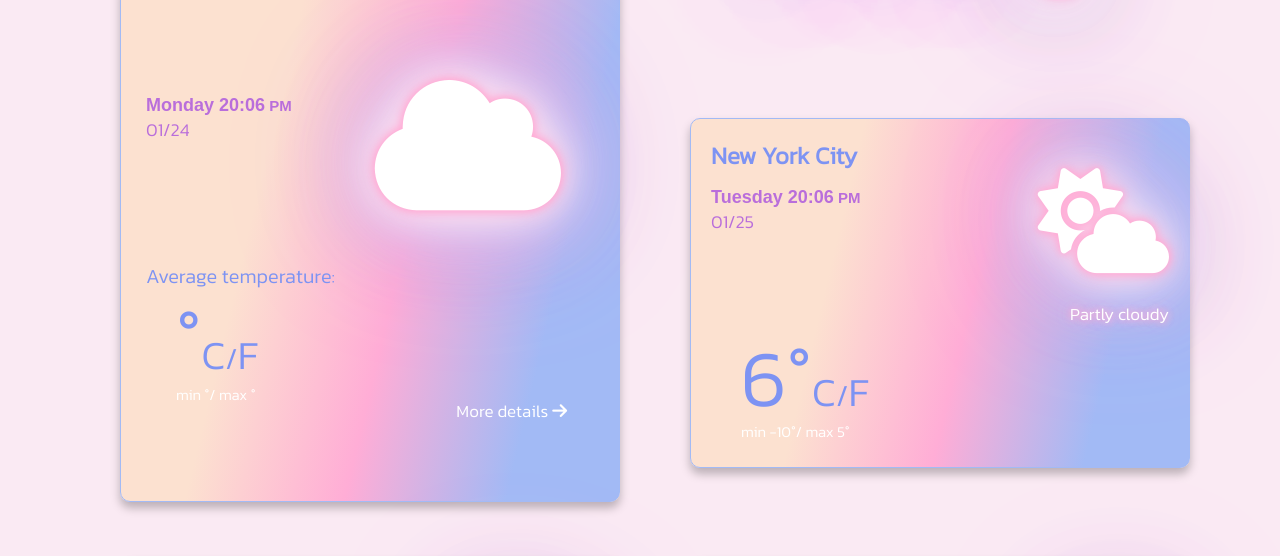
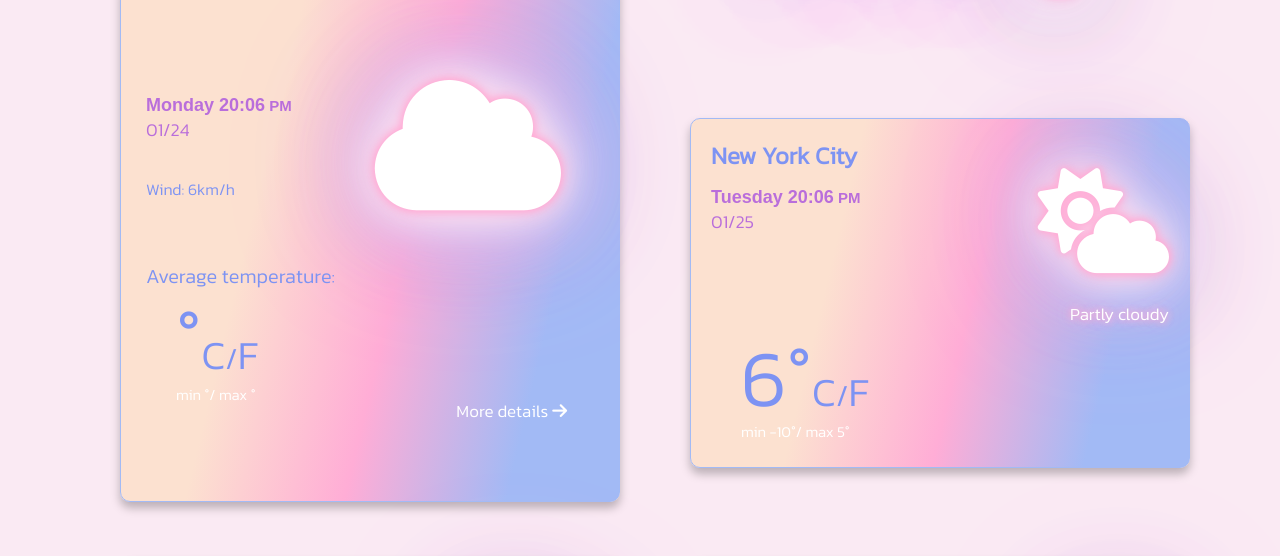
Before and after one commit to lulujkv96/Unicorn-Project, a website built with Parcel: page index.html in a window 1280 px wide. Shown: the part 206-762 px from the top of the page. Built offline with nearby package versions, Linux system fonts and the light colour scheme; a web font is replaced by a local one.

Commit message:
changed icon, not happy with it tho

```diff
--- a/index.html
+++ b/index.html
@@ -31,14 +31,14 @@
  <br>
       <div class="cards">
         <div class="card c1 card-2">
-          <div class="card__icon i1"><i class="fas fa-cloud"></i><div class="description" id="cond"></div></div>
+          <div class="card__icon i1"><span id="icon"><i  class="fas fa-cloud"></i></span> <div class="description" id="cond"></div></div>
 
           <h2 class="card__title" id="city">
             </h2>
             <h3 class="date" > <span class="day" id="h3-date0">Today </span><span class="time" id="hour-zero" > 10:00 </span><div class="date-number">01/16</div></h3>
 
 
-            <p>
+            <p> <span class="wind">Wind:<span id="wind"> 6</span>km/h</span>
                <div class="average"> Average temperature:</div>
                <br>
                <div class="temperature"><span type="number" id="celsius-value">
@@ -153,8 +153,8 @@
               </span></p>
         </div>
 
-    </div><p><footer><a href="https://github.com/lulujkv96/Unicorn-Project" target="_blank" class="github">Open-source code</a> by Lucrezia Berrospi <div class="contact-me"><i class="fab fa-instagram ig"></i>     <i class="fab fa-linkedin lk"></i>    <i class="far fa-envelope-open email"></i></footer>
-        </div></p></div>
+      </div><p><footer><a href="https://github.com/lulujkv96/Unicorn-Project" target="_blank" class="github">Open-source code</a> by Lucrezia Berrospi <div class="contact-me"><i class="fab fa-instagram ig"></i>     <i class="fab fa-linkedin lk"></i>    <i class="far fa-envelope-open email"></i></footer>
+      </div></p></div>
         <link rel="indexsheet" href="style/index.js">
         <script src="style/index.js"> </script>
   </body>
```
